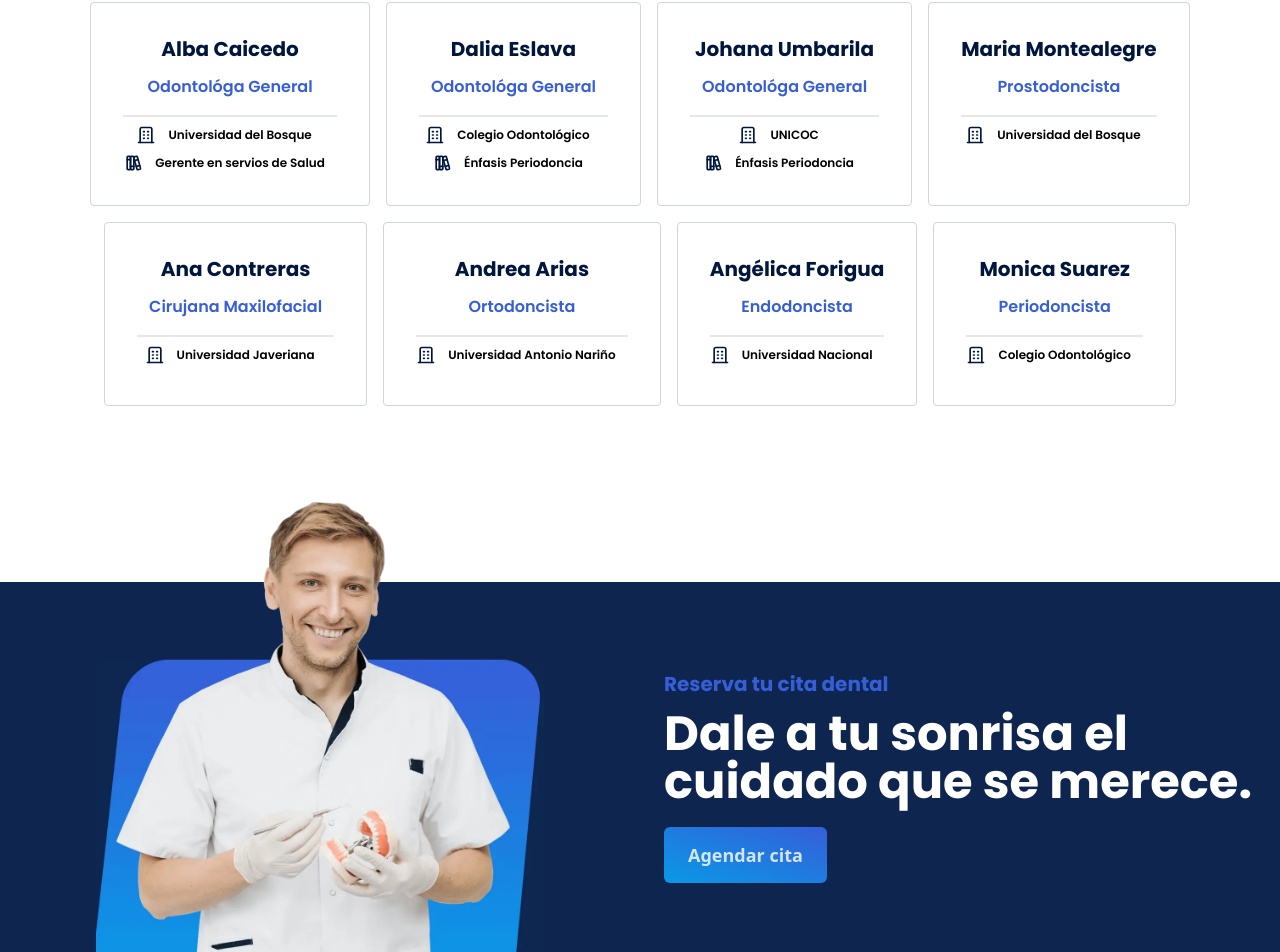
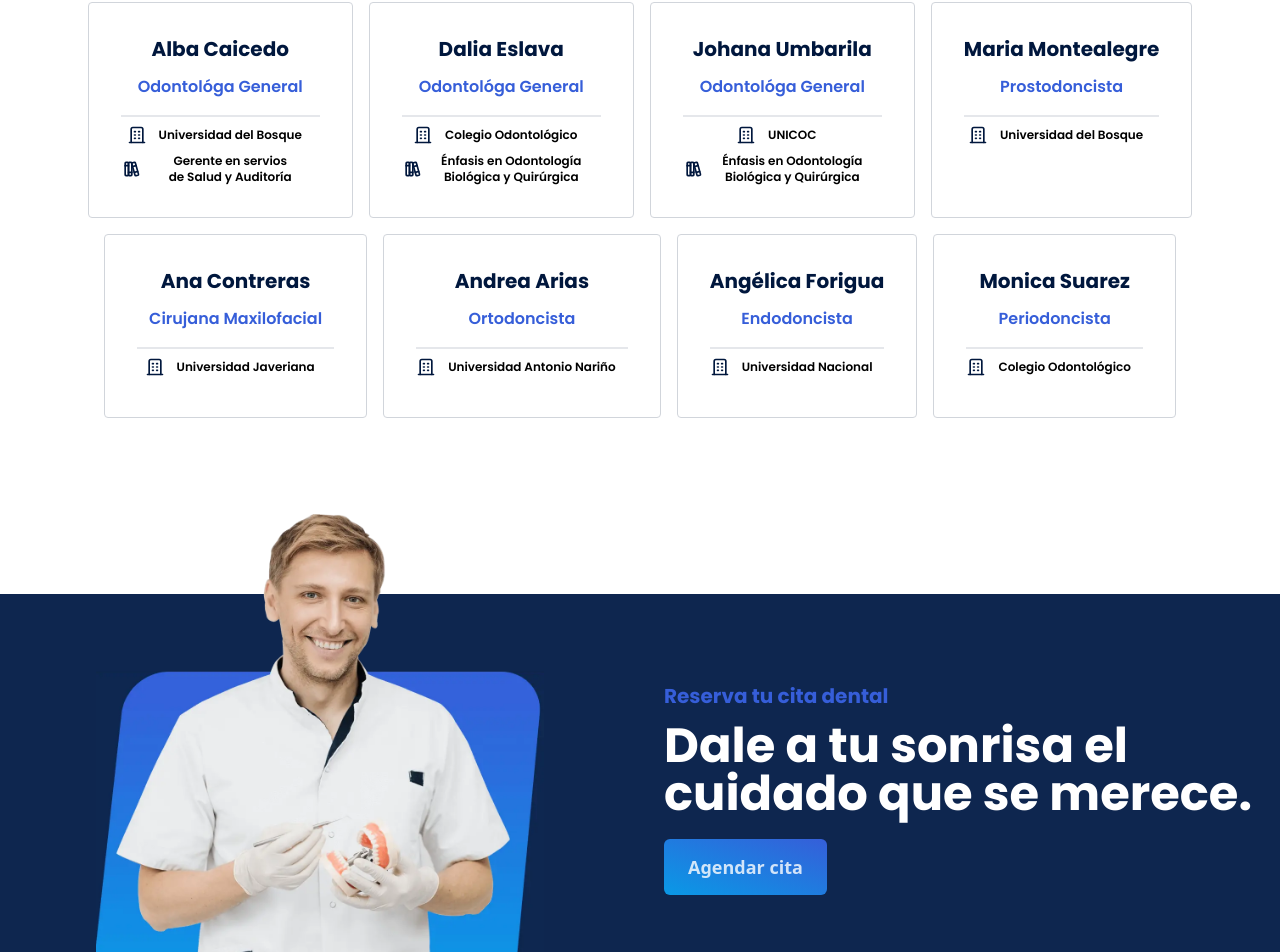
Before and after one commit to Luchooo/youroralhealth, a React (Vite) app: page / in a window 1280 px wide. Shown: the part 2852-3804 px from the top of the page. Built offline with nearby package versions, Linux system fonts and the light colour scheme.

Commit message:
refactor: Add text-balance class to rol phrase.

```diff
--- a/src/components/Team/TeamCard/index.tsx
+++ b/src/components/Team/TeamCard/index.tsx
@@ -1,4 +1,6 @@
 import { IconBooks, IconBuilding } from "@tabler/icons-react";
+import "./style.css"
+
 
 type Doctor = {
   name: string;
@@ -20,7 +22,7 @@ function TeamCard({ name, profession, university, rol }: Doctor) {
         {!!rol ? (
           <div className="flex items-center justify-center">
             <IconBooks size={20} color="#00173d" />
-            <p className="mx-3 text-xs">{rol}</p>
+            <p className="mx-3 text-balance text-xs">{rol}</p>
           </div>
         ) : (
           ""
--- /dev/null
+++ b/src/components/Team/TeamCard/style.css
@@ -0,0 +1,4 @@
+.text-balance {
+  text-wrap: balance;
+  max-inline-size: 20ch;
+}
--- a/src/components/Team/index.tsx
+++ b/src/components/Team/index.tsx
@@ -13,19 +13,19 @@ function Team() {
           name="Alba Caicedo"
           profession="Odontológa General"
           university="Universidad del Bosque"
-          rol="Gerente en servios de Salud"
+          rol="Gerente en servios de Salud y Auditoría"
         />
         <TeamCard
           name="Dalia Eslava"
           profession="Odontológa General"
           university="Colegio Odontológico"
-          rol="Énfasis Periodoncia"
+          rol="Énfasis en Odontología Biológica y Quirúrgica"
         />
         <TeamCard
           name="Johana Umbarila"
           profession="Odontológa General"
           university="UNICOC"
-          rol="Énfasis Periodoncia"
+          rol="Énfasis en Odontología Biológica y Quirúrgica"
         />
         <TeamCard
           name="Maria Montealegre"
```
